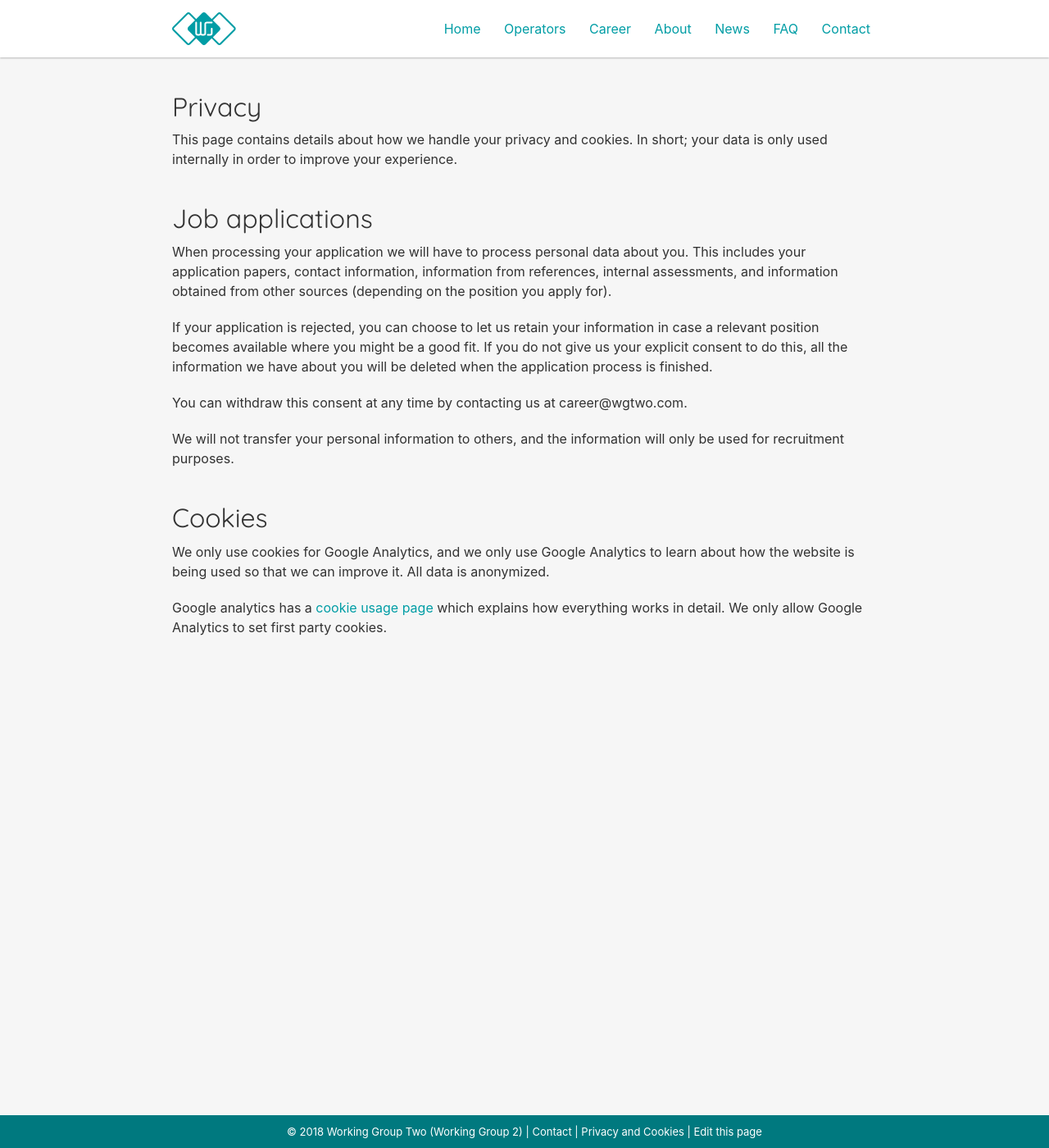
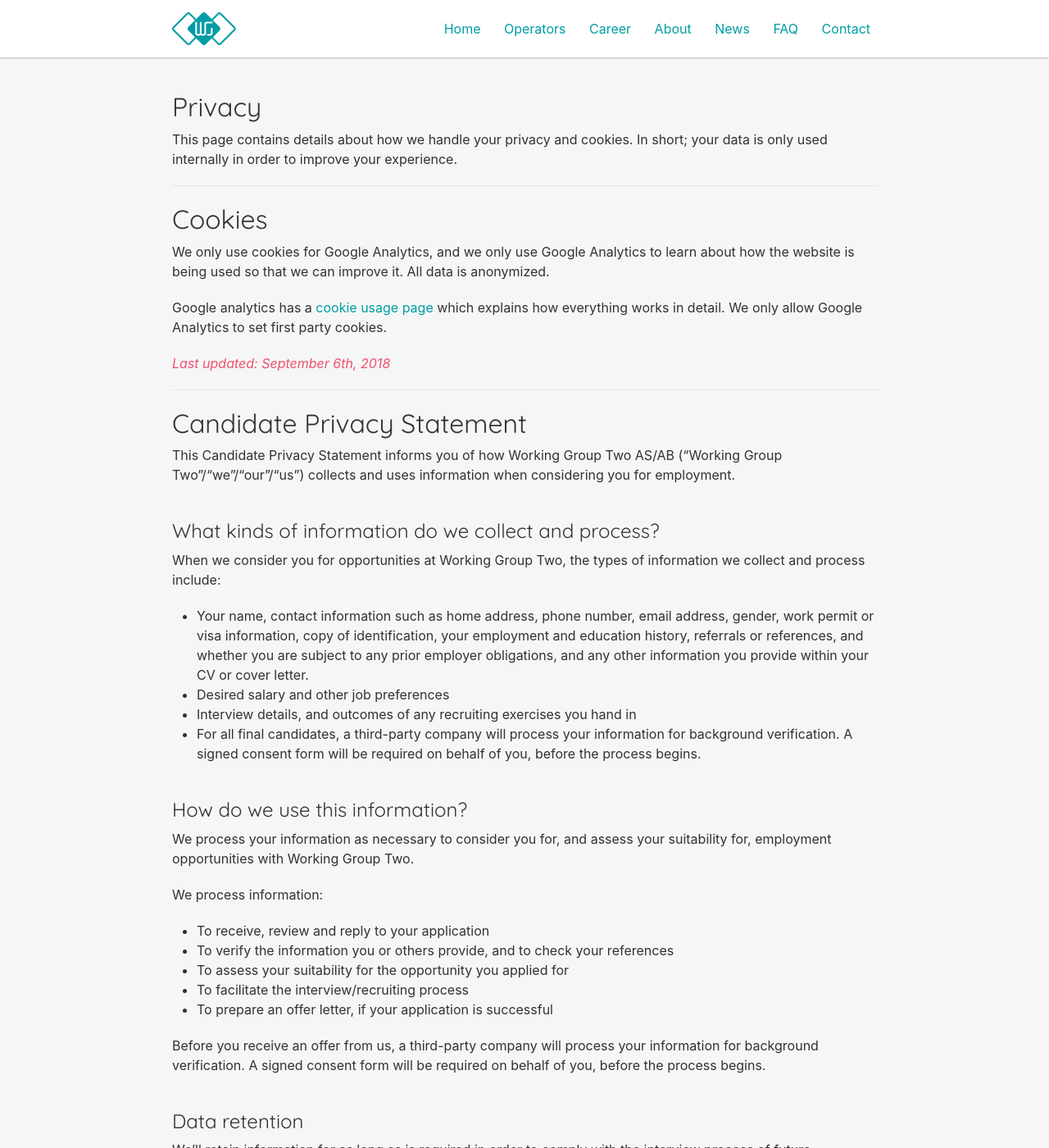
Before and after one commit to working-group-two/engineering-blog, a Jekyll site: the page built from pages/privacy.md, in a window 1280 px wide and 1400 px high. Shown: the whole window at 82% size. Built offline with Jekyll 4.4.1, drawn with Linux system fonts in a browser that asks for light colours; nearby versions of some CDN libraries; some of the changed text lies outside the part shown.

Commit message:
Add candidiate privacy statement

```diff
--- a/pages/privacy.md
+++ b/pages/privacy.md
@@ -8,25 +8,62 @@ permalink: /privacy
 This page contains details about how we handle your privacy and cookies.
 In short; your data is only used internally in order to improve your experience.
 
-## Job applications
+---
 
-When processing your application we will have to process personal data about you. This includes
-your application papers, contact information, information from references, internal assessments, and
-information obtained from other sources (depending on the position you apply for).
-
-If your application is rejected, you can choose to let us retain your information
-in case a relevant position becomes available where you might be a good fit. If you do not give us your explicit
-consent to do this, all the information we have about you will be deleted when the application process is finished.
-
-You can withdraw this consent at any time by contacting us at career@wgtwo.com.
-
-We will not transfer your personal information to others, and the information
-will only be used for recruitment purposes.
-
-## Cookies
+# Cookies
 
 We only use cookies for Google Analytics, and we only use Google Analytics to
 learn about how the website is being used so that we can improve it. All data is anonymized.
 
 Google analytics has a [cookie usage page](https://developers.google.com/analytics/devguides/collection/analyticsjs/cookie-usage)
 which explains how everything works in detail. We only allow Google Analytics to set first party cookies.
+
+_Last updated: September 6th, 2018_
+
+---
+
+# Candidate Privacy Statement
+This Candidate Privacy Statement informs you of how Working Group Two AS/AB (“Working Group Two”/“we”/“our”/“us”) collects and uses information when considering you for employment.
+
+### What kinds of information do we collect and process?
+When we consider you for opportunities at Working Group Two, the types of information we collect and process include:
+
+- Your name, contact information such as home address, phone number, email address, gender, work permit or visa information, copy of identification, your employment and education history, referrals or references, and whether you are subject to any prior employer obligations, and any other information you provide within your CV or cover letter.
+- Desired salary and other job preferences
+- Interview details, and outcomes of any recruiting exercises you hand in
+- For all final candidates, a third-party company will process your information for background verification. A signed consent form will be required on behalf of you, before the process begins.
+
+### How do we use this information?
+We process your information as necessary to consider you for, and assess your suitability for, employment opportunities with Working Group Two.
+
+We process information:
+
+- To receive, review and reply to your application
+- To verify the information you or others provide, and to check your references
+- To assess your suitability for the opportunity you applied for
+- To facilitate the interview/recruiting process
+- To prepare an offer letter, if your application is successful
+
+Before you receive an offer from us, a third-party company will process your information for background verification. A signed consent form will be required on behalf of you, before the process begins.
+
+### Data retention
+We'll retain information for as long as is required in order to comply with the interview process of future employment opportunities at Working Group Two.
+
+If you're successful in your application for a position at Working Group Two, we retain the information you provide during the application process as part of your employee records.
+
+If your application is rejected, you can choose to let us retain your data in case a relevant position becomes available in the future. If you do not give us your explicit consent to do this, all the information we have about you will be deleted after the recruitment process is finished.
+
+You can at any time decide to no longer take part in the process and we will delete the information about you. Please send an email to career@wgtwo.com.
+
+### What is our legal basis for processing data?
+We gather the information to conduct a quality recruitment process. The legal basis for processing personal data in a recruitment process is that we consider the processing of personal data as necessary for the purposes of the legitimate interests pursued by us for recruiting personnel and that such interests are not overridden by the interests or fundamental rights and freedoms of the data subjects.
+
+### How can you exercise your rights provided under the GDPR?
+
+Under the General Data Protection Regulation (GDPR), you have the right to access, port and erase your data.
+
+To exercise your rights, email career@wgtwo.com.
+
+_Last updated: September 6th, 2018_
+
+---
```
